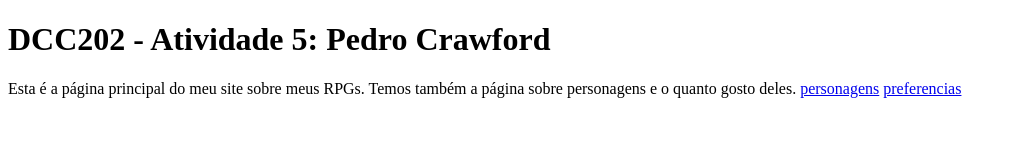
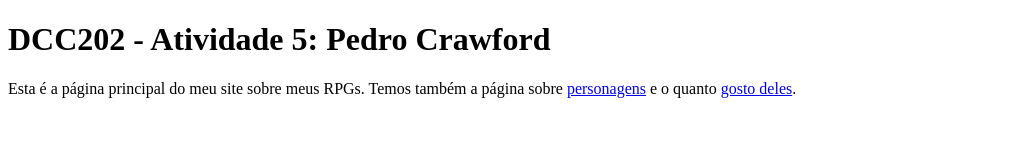
Before and after one commit to ufjf-dcc202/ufjf-dcc202-2023-3-b-atv5-CrawfordPedro, a website: page index.html in a window 1280 px wide. Shown: the whole page, without its empty margins (0-1016 px from the left). Drawn offline with Linux system fonts and the light colour scheme.

Commit message:
corrige paragrafo

```diff
--- a/index.html
+++ b/index.html
@@ -8,9 +8,7 @@
 <body>
     <h1>DCC202 - Atividade 5: Pedro Crawford</h1>
     <p>
-        Esta é a página principal do meu site sobre meus RPGs. Temos também a página sobre personagens e o quanto gosto deles.
-        <a href="personagens.html">personagens</a>
-        <a href="preferencias.html">preferencias</a>
+        Esta é a página principal do meu site sobre meus RPGs. Temos também a página sobre <a href="personagens.html">personagens</a> e o quanto <a href="preferencias.html">gosto deles</a>.
     </p>
 </body>
 </html>
```
